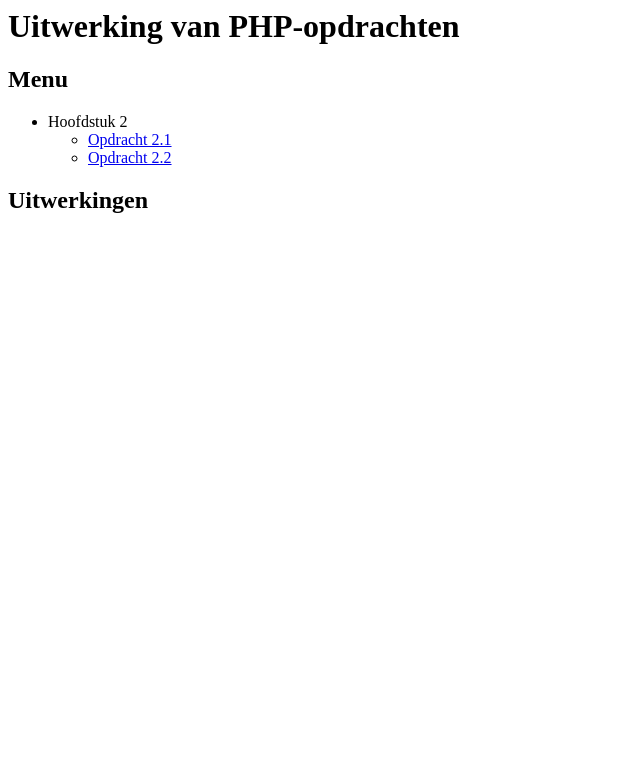
After one commit to FvanderMeide/phpopdrachten, a PHP site: page / in a window 1280 px wide. The commit adds this page. Shown: the top 779 px of the page, without its empty margins (0-640 px from the left). Run offline with PHP 8.4, Linux system fonts and the light colour scheme.

Commit message:
Uitwerkingen 2.1

```diff
--- /dev/null
+++ b/index.php
@@ -0,0 +1,43 @@
+<?php
+/**
+ * User: Fran van der Meide
+ * Date: Date
+ * Time: **:** PM
+ * File: index.php
+ */
+?>
+
+<html>
+<head>
+    <meta charset="utf-8">
+    <meta name="description" content="opdracht X">
+    <meta name="keywords" content="keyword 1, keyword 2">
+    <link rel="stylesheet" type="text/css" href="">
+    <title>
+        index
+    </title>
+</head>
+<body>
+<header>
+    <h1><?php echo "Uitwerking van PHP-opdrachten"; ?></h1>
+</header>
+    <aside>
+        <h2>Menu</h2>
+        <ul>
+            <li>Hoofdstuk 2
+                 <ul>
+                    <li>
+                        <a href=hoofdstuk2/opdracht_2.1.php>Opdracht 2.1</a>
+                    </li>
+                    <li>
+                        <a href="hoofdstuk2/opdracht_2-2.php">Opdracht 2.2</a>
+                    </li>
+                </ul>
+            </li>
+        </ul>
+    </aside>
+    <main id="wrapper">
+        <h2>Uitwerkingen</h2>
+    </main>
+</body>
+</html>
```
Also changed, not shown: Test.php (+13 -6 lines), hoi.php (deleted, +0 -13 lines).
